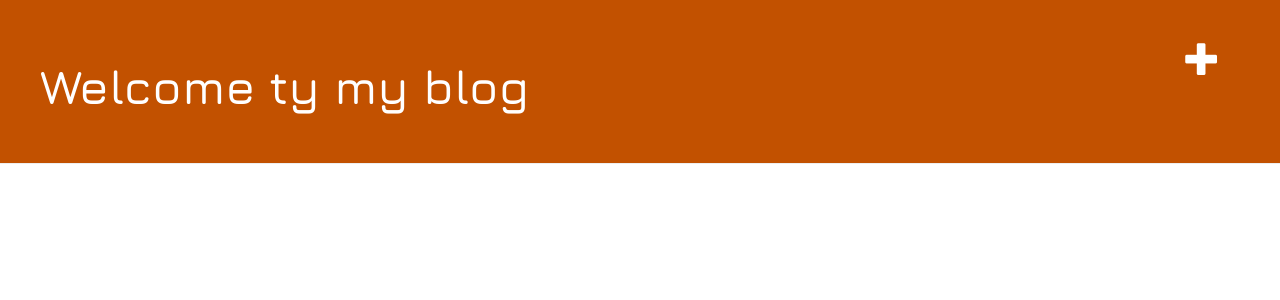
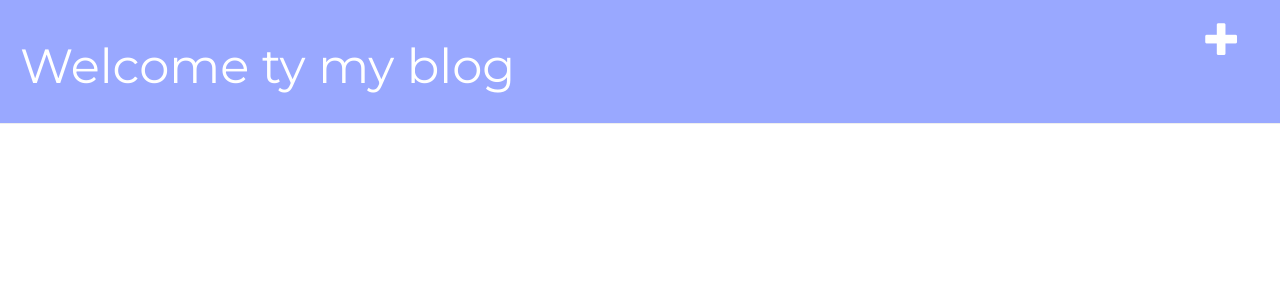
Before and after one commit to anthonybartczak/azure-project, a Django app: page / in a window 1280 px wide. Shown: the top 300 px of the page. Run offline with Django 3.2, Linux system fonts and the light colour scheme; the visitor is signed in with stand-in values (Sample User, id 1); data that the repository does not hold is empty; some libraries are stand-ins or nearby versions.

Commit message:
CSS adjustments'

```diff
--- a/blog/static/css/blog.css
+++ b/blog/static/css/blog.css
@@ -1,7 +1,7 @@
 .page-header {
-    background-color: #C25100;
+    background-color: rgb(153, 168, 255);
     margin-top: 0;
-    padding: 40px 40px 40px 40px;
+    padding: 20px 20px 20px 20px;
 }
 
 .page-header h1, .page-header h1 a, .page-header h1 a:visited, .page-header h1 a:active {
@@ -16,7 +16,7 @@
 }
 
 h1, h2, h3, h4 {
-    font-family: 'Jura';
+    font-family: 'Montserrat';
 }
 
 .date {
@@ -40,8 +40,10 @@ h1, h2, h3, h4 {
 
 .post {
     -webkit-box-shadow: 0px -1px 14px -1px rgba(0,0,0,0.75);
-    -moz-box-shadow: 0px -1px 14px -1px rgba(0,0,0,0.75);
     box-shadow: 0px -1px 14px -1px rgba(0,0,0,0.75);
+    margin-bottom: 35px;
+    object-fit: fill;
+    padding: 15;
 }
 
 .post h2 a, .post h1 a:visited {
@@ -55,6 +57,15 @@ h1, h2, h3, h4 {
     justify-content: left;
   }
 
+img {
+    padding: 0;
+    display: block;
+    margin: 0 auto auto 0;
+
+    min-height: 100%;
+    width: auto;
+   }
+
 submit {
     height: 20px;
     width: 100px;
--- a/blog/templates/blog/base.html
+++ b/blog/templates/blog/base.html
@@ -28,7 +28,7 @@
         })
         </script>
 
-        <link href="https://fonts.googleapis.com/css2?family=Jura:wght@600&display=swap" rel="stylesheet">
+        <link href="https://fonts.googleapis.com/css2?family=Montserrat&display=swap" rel="stylesheet">
         <title>Canadian's blog</title>
     </head>
     <body>
@@ -38,7 +38,7 @@
             {% endif %}
             <h1><a href="/">Welcome ty my blog</a></h1>
         </div>
-        <div class="content container">
+        <div class="container-fluid">
             <div class="row">
                 <div class="col-md-8">
                 {% block content %}
--- a/blog/templates/blog/post_list.html
+++ b/blog/templates/blog/post_list.html
@@ -2,12 +2,16 @@
 
 {% block content %}
     {% for post in posts %}
-        <div class="post">
-            <div class="date">
-                <p>published: {{ post.published_date }}</p>
+        <div class="col-12 col-md-10 mb-3 mx-auto'">
+            <div class="card">
+                <div class="post">
+                    <h1><a href="{% url 'post_detail' pk=post.pk %}">{{ post.title }}</a></h1>
+                    <div class="date">
+                        <p>{{ post.published_date }}</p>
+                    </div>
+                    <p>{{ post.text|safe }}</p>
+                </div>
             </div>
-            <h1><a href="{% url 'post_detail' pk=post.pk %}">{{ post.title }}</a></h1>
-            <p>{{ post.text|safe }}</p>
         </div>
     {% endfor %}
 {% endblock %}
```
